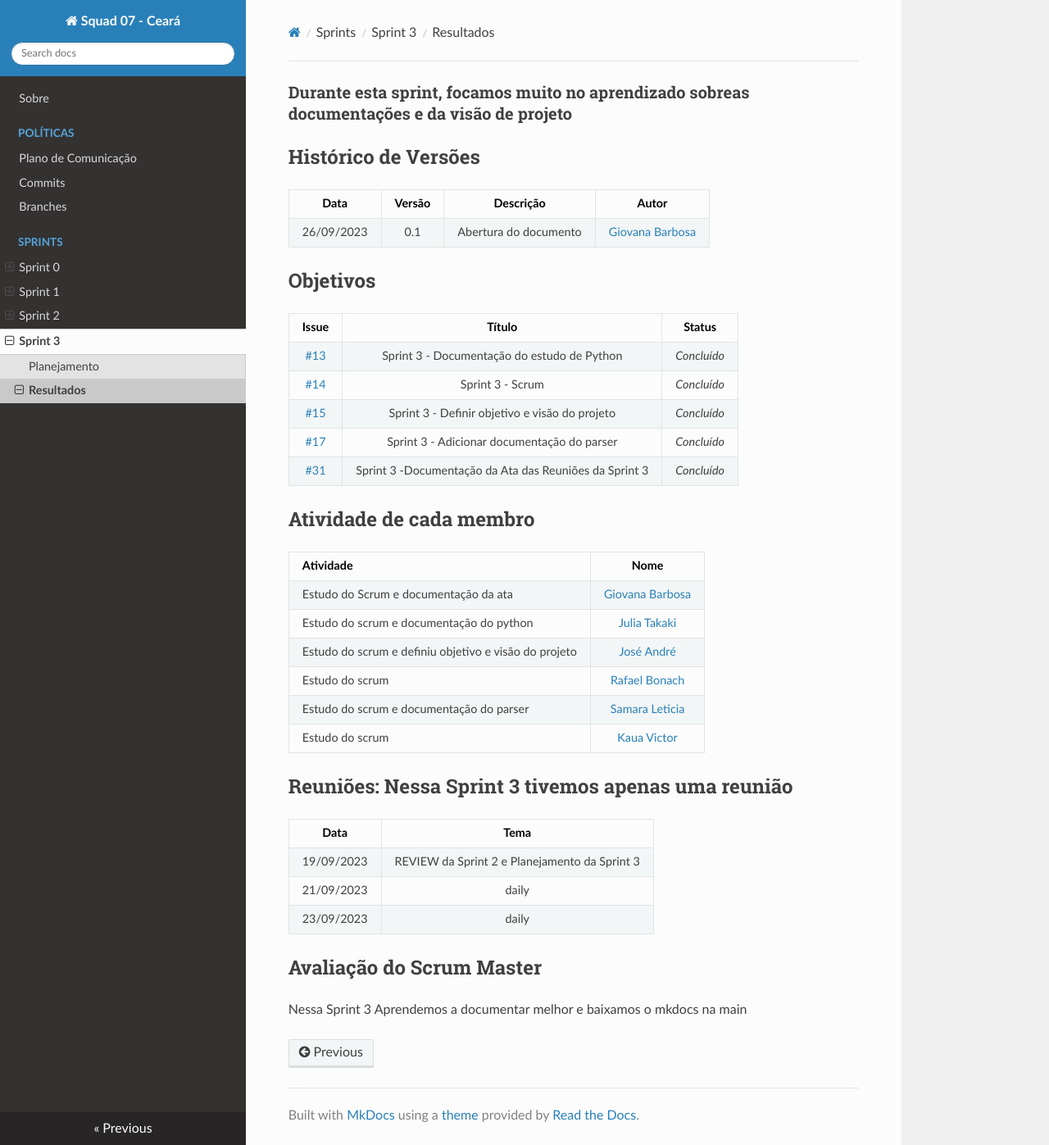
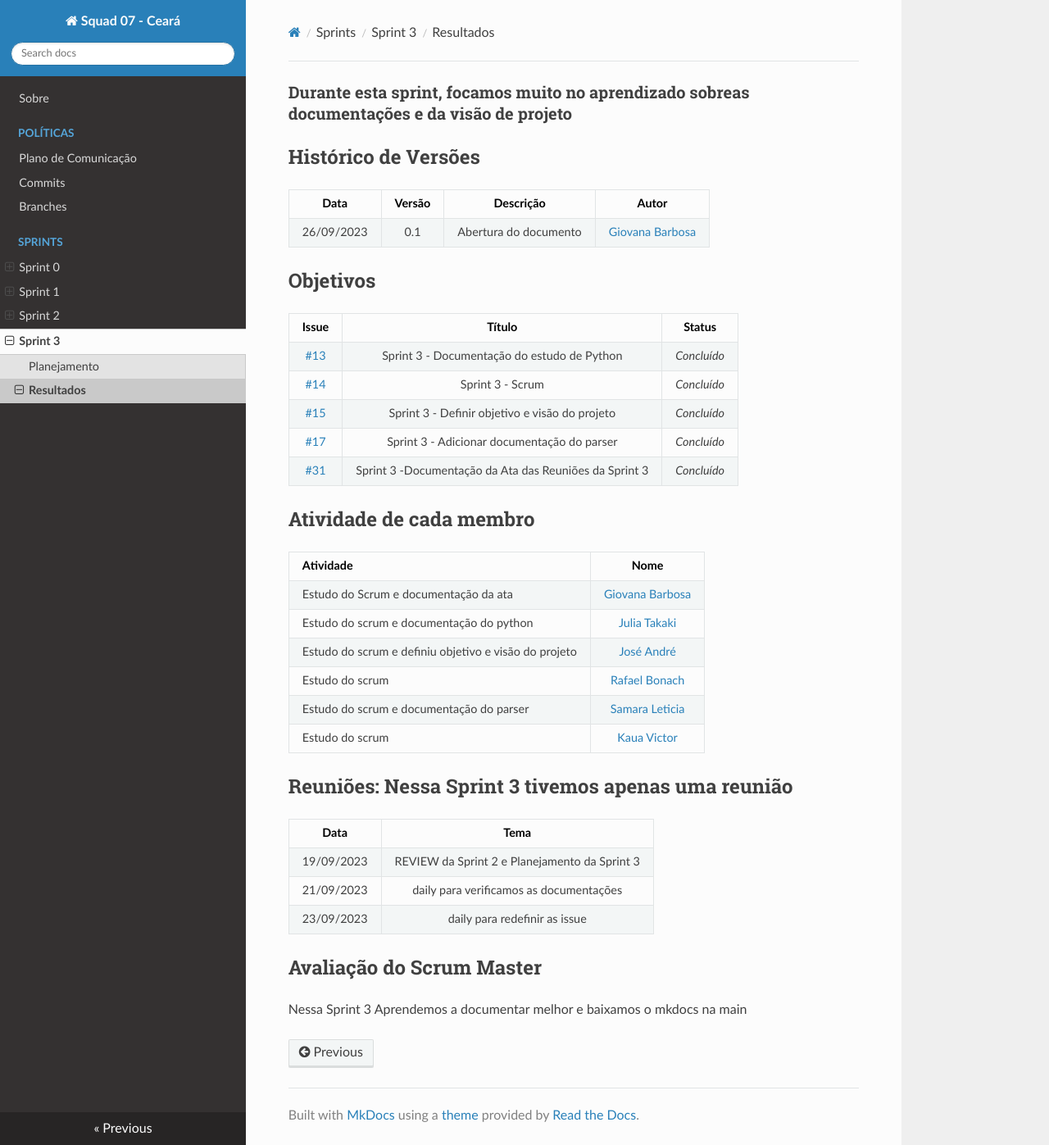
Before and after one commit to unb-mds/2023-2-Squad07, an MkDocs documentation site: the page built from docs/sprints/sprint03/resultado.md, in a window 1280 px wide and 1397 px high. Shown: the whole window at 82% size. Built offline with MkDocs 1.6.1, drawn with Linux system fonts in a browser that asks for light colours; nearby versions of some CDN libraries.

```diff
--- a/docs/sprints/sprint03/resultado.md
+++ b/docs/sprints/sprint03/resultado.md
@@ -35,8 +35,8 @@
 | Data       | Tema
 | :---------:| :---------------------------------------------:
 | 19/09/2023 |  REVIEW da Sprint 2 e Planejamento da Sprint 3
-| 21/09/2023 |  daily
-| 23/09/2023 |  daily
+| 21/09/2023 |  daily  para verificamos as documentações
+| 23/09/2023 |  daily  para redefinir as issue
 
 ## Avaliação do Scrum Master
 
```
